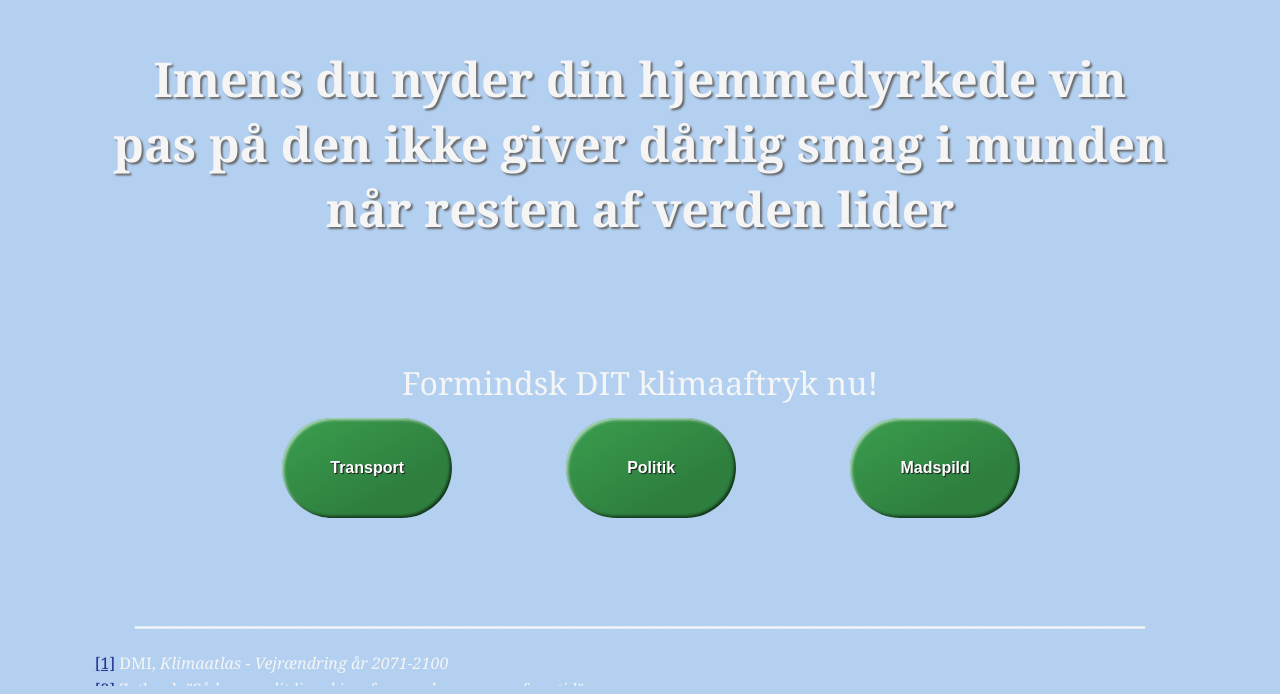
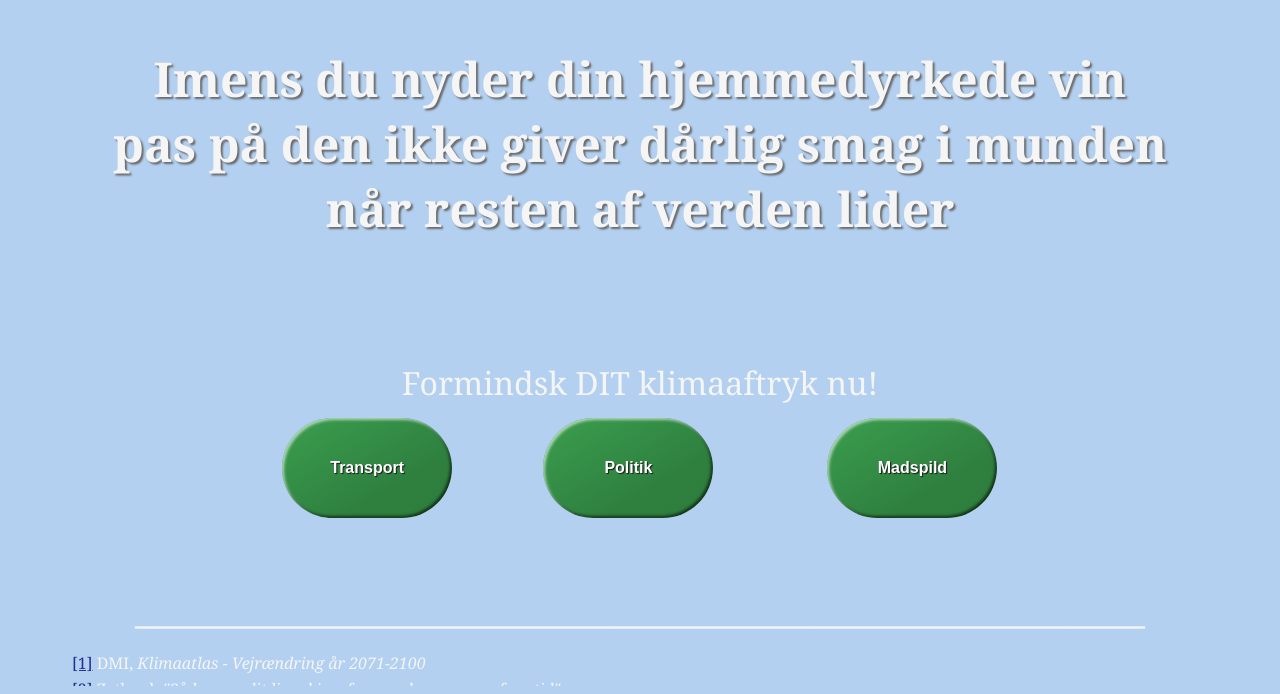
Before and after one commit to jacobbokaj/Guldbear, a website: page postgres-client-template-master/public/mariasting/index.html in a window 1280 px wide. Shown: the part 3322-4016 px from the top of the page. Drawn offline with Linux system fonts and the light colour scheme.

Commit message:
html og styling næsten done u. vis

```diff
--- a/postgres-client-template-master/public/mariasting/styles.css
+++ b/postgres-client-template-master/public/mariasting/styles.css
@@ -293,10 +293,10 @@ html {
   left: 18.5%;
 }
 #politik {
-  left: 43.5%;
+  left: 41.5%;
 }
 #mad {
-  left: 68.5%;
+  left: 66.5%;
 }
 #bottomline {
   float: bottom;
@@ -319,8 +319,8 @@ html {
 }
 #linkblok {
   display: inline-block;
-  margin-left: 2%;
   color: whitesmoke;
+  position: absolute;
 }
 a {
   color: rgb(33, 50, 146);
```
